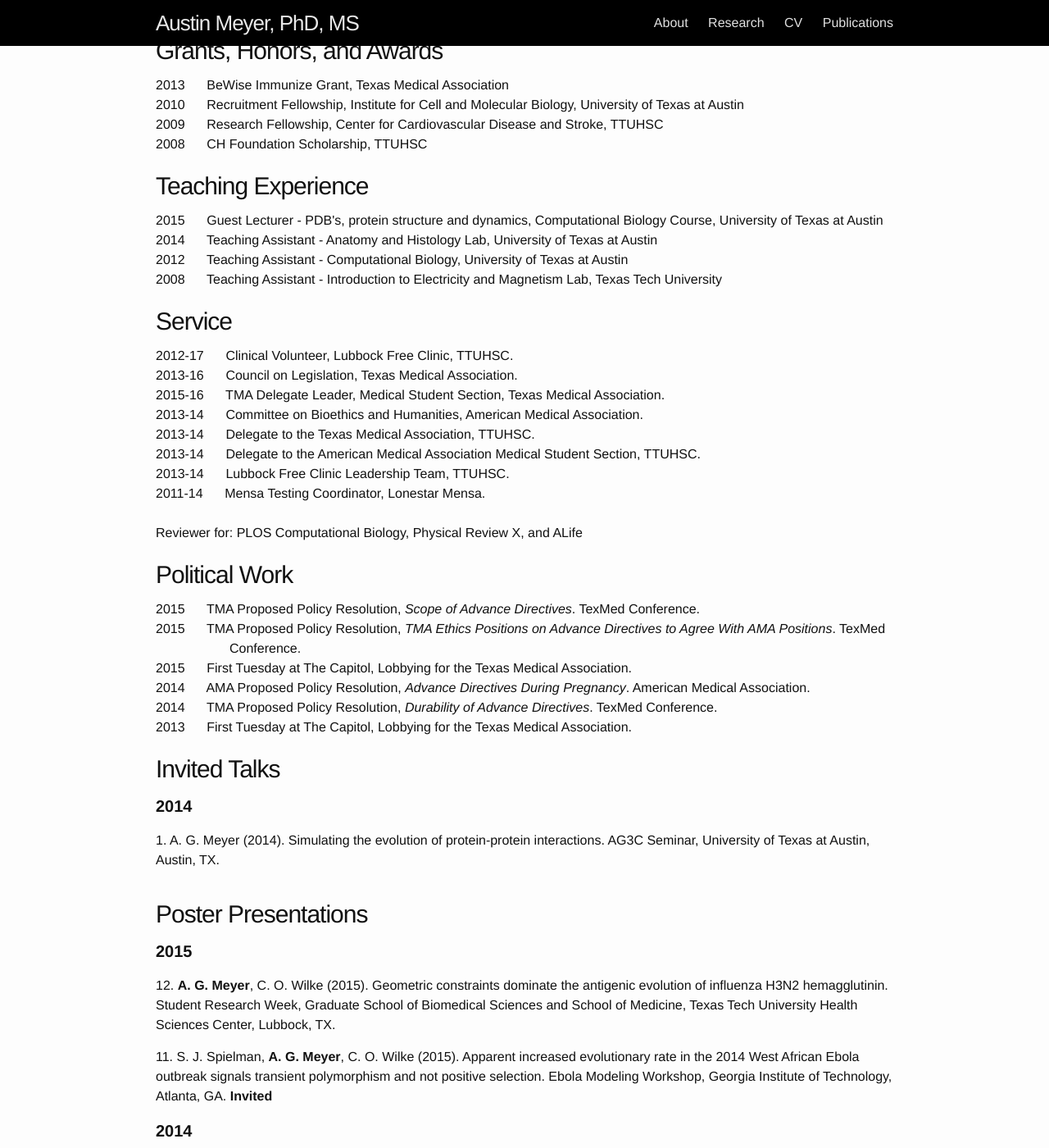
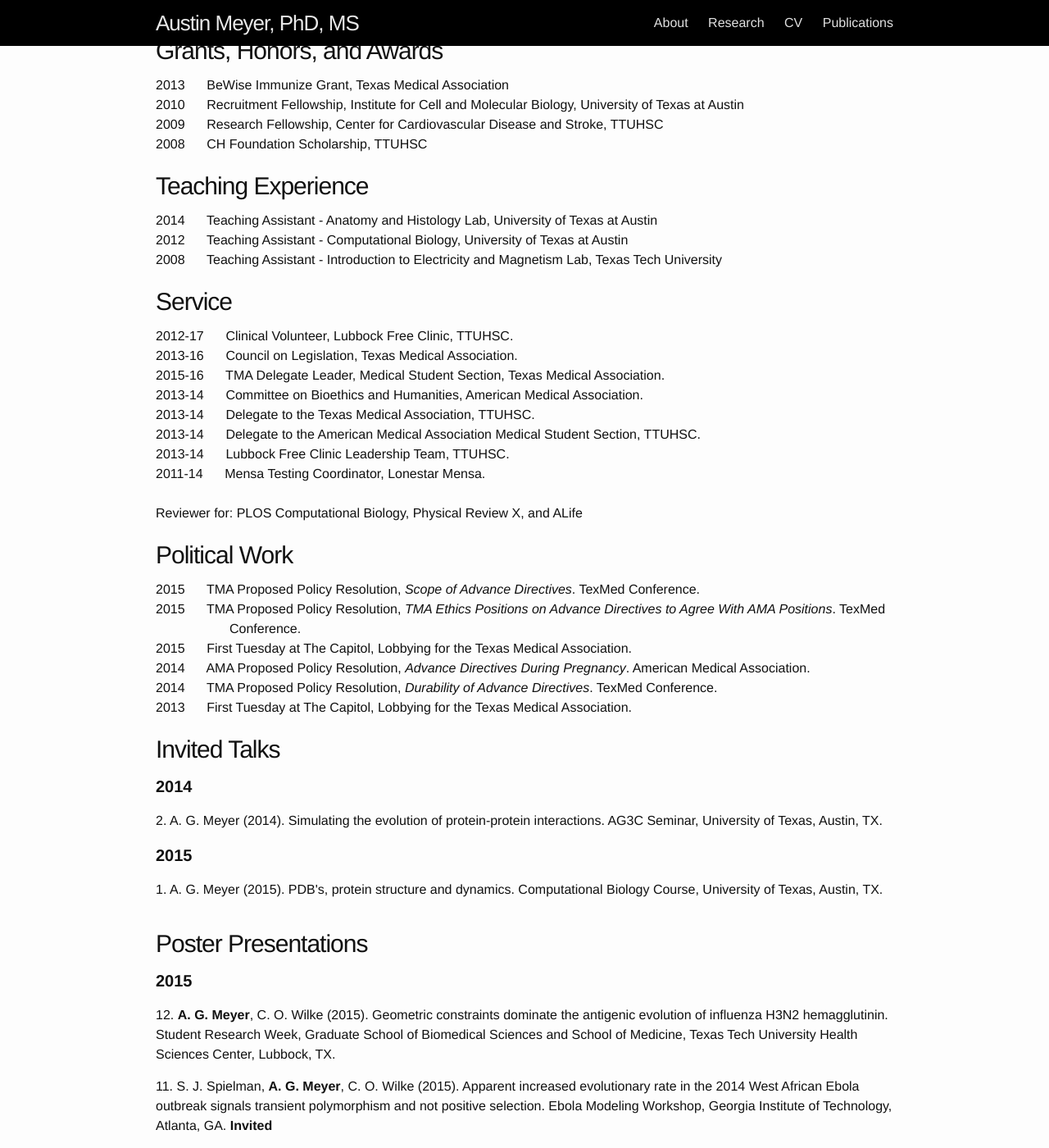
Before and after one commit to ausmeyer/ausmeyer.github.io, a Jekyll site: the page built from cv.html, in a window 1280 px wide and 1400 px high, scrolled down 276 px. Shown: the whole window at 82% size. Built offline with Jekyll 4.4.1, drawn with Linux system fonts in a browser that asks for light colours.

Commit message:
Moving a talk.

```diff
--- a/_data/invited_talks.yml
+++ b/_data/invited_talks.yml
@@ -1,4 +1,8 @@
 - author: A. G. Meyer
   year: 2014
   title: Simulating the evolution of protein-protein interactions
-  location: "AG3C Seminar, University of Texas at Austin, Austin, TX"
+  location: "AG3C Seminar, University of Texas, Austin, TX"
+- author: A. G. Meyer
+  year: 2015
+  title: PDB's, protein structure and dynamics
+  location: "Computational Biology Course, University of Texas, Austin, TX"
--- a/cv.html
+++ b/cv.html
@@ -27,7 +27,6 @@ permalink: /cv/
 <div class="post"><br>
   <a class="anchor" id="Teaching Experience"></a>
   <h1 class="post-title">Teaching Experience</h1>
-  <h4 class="post-content">2015 &nbsp;&nbsp;&nbsp;&nbsp;  Guest Lecturer - PDB's, protein structure and dynamics, Computational Biology Course, University of Texas at Austin </h4>
   <h4 class="post-content">2014 &nbsp;&nbsp;&nbsp;&nbsp;  Teaching Assistant - Anatomy and Histology Lab, University of Texas at Austin                                       </h4>
   <h4 class="post-content">2012 &nbsp;&nbsp;&nbsp;&nbsp;  Teaching Assistant - Computational Biology, University of Texas at Austin                                           </h4>
   <h4 class="post-content">2008 &nbsp;&nbsp;&nbsp;&nbsp;  Teaching Assistant - Introduction to Electricity and Magnetism Lab, Texas Tech University                           </h4>
```
